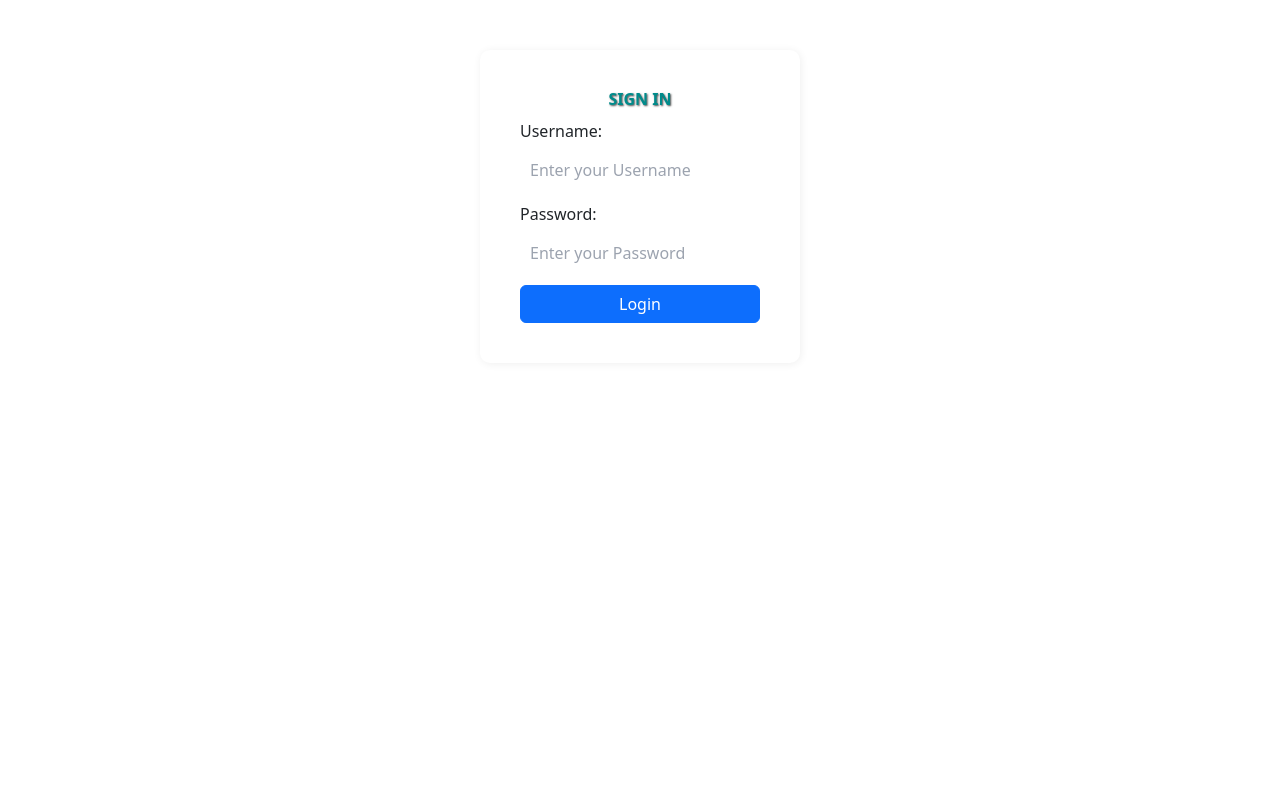
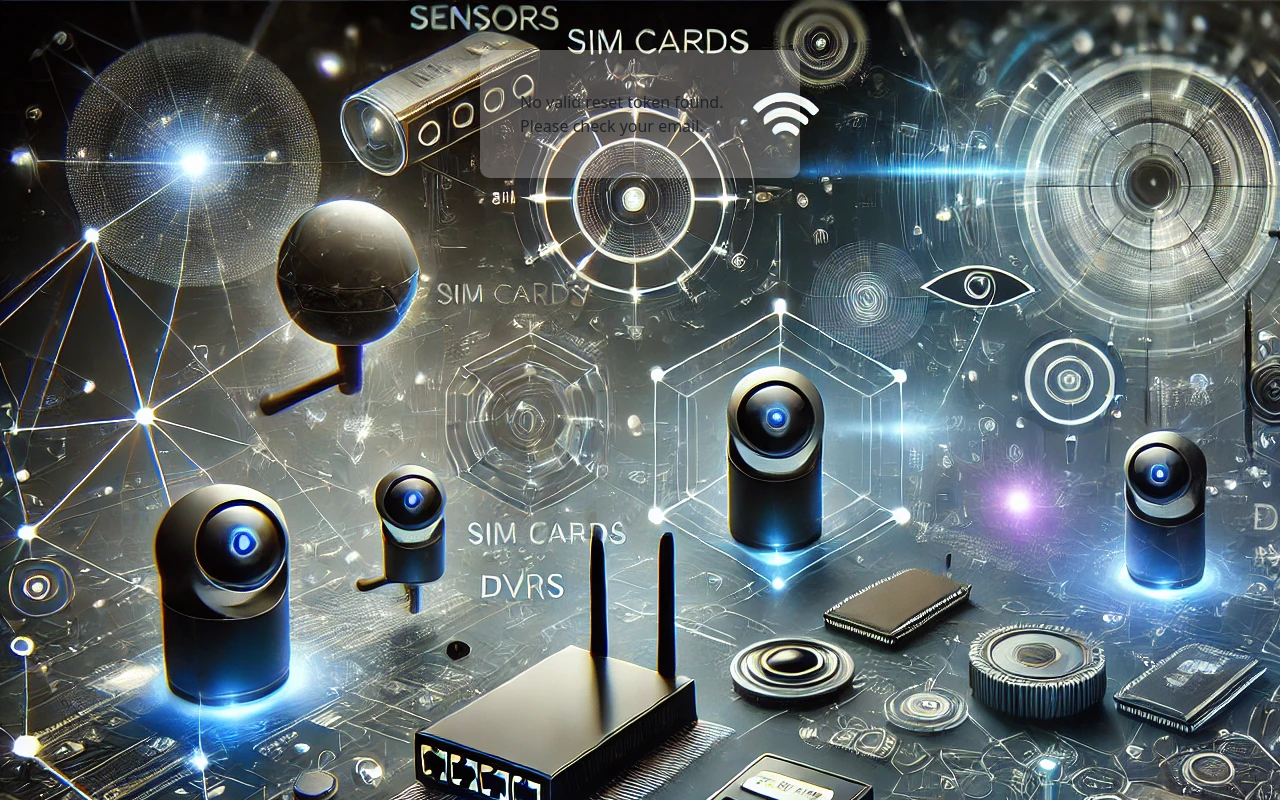
Before and after one commit to singhm720/QC_team, a React (Vite) app: page /resetpassword in a window 1280 px wide. Before the commit this address led to /login. Built offline with nearby package versions, Linux system fonts and the light colour scheme.

Commit message:
woking on emailpass

```diff
--- a/src/App.css
+++ b/src/App.css
@@ -22,13 +22,13 @@
 
   /* for login component */
   body{
-    background-color: aliceblue;
+    background-color: rgba(240, 243, 255, 0);
+    background-image: url('/public/loginbackg.webp');
   }
   .addUser {
-    background-color: white;
+    background-color: rgba(247, 242, 242, 0.281);
     width: 25%;
     margin: 50px auto;
-    /* margin in top and bottom will be 50px  */
     /* left and right auto  */
     padding: 40px;
     border-radius: 10px;
--- a/src/App.jsx
+++ b/src/App.jsx
@@ -3,6 +3,7 @@ import './App.css';
 import Sidebar from './components/Sidebar';
 import Dashboard from './components/Dashboard';
 import Login from './components/Login';
+import ResetPassword from './components/resetpassword'
 import { BrowserRouter as Router, Routes, Route, Navigate } from 'react-router-dom';
 
 function App() {
@@ -17,6 +18,7 @@ function App() {
     <Router>
       <div className="flex">
         <Routes>
+          <Route path="/resetpassword" element={<ResetPassword />} />
           <Route path="/login" element={<Login onLoginSuccess={handleLoginSuccess} />} />
 
           {/* Protected Routes for authenticated users */}
@@ -36,9 +38,6 @@ function App() {
               )
             }
           />
-
-          {/* Redirect to login by default */}
-          <Route path="*" element={<Navigate to="/login" />} />
         </Routes>
       </div>
     </Router>
--- a/src/components/Login.jsx
+++ b/src/components/Login.jsx
@@ -4,52 +4,79 @@ import "../App.css";
 import url from "../config";
 
 const Login = ({ onLoginSuccess }) => {
-  const [username, setUsername] = useState(''); // Changed from email to username
+  const [username, setUsername] = useState('');
   const [password, setPassword] = useState('');
+  const [isForgetPassword, setIsForgetPassword] = useState(false); // Toggle between forms
+  const [email, setEmail] = useState(''); // For forget password
   const navigate = useNavigate();
 
-  const handleSubmit = (e) => {
+  const handleLoginSubmit = (e) => {
     e.preventDefault();
-    fetch(`${url}login`, { // Remove query parameters
+    fetch(`${url}login`, {
       method: 'POST',
       headers: {
-        'Content-Type': 'application/json', // Set the content type
+        'Content-Type': 'application/json',
       },
-      body: JSON.stringify({ username, password }), // Send username and password as JSON
+      body: JSON.stringify({ username, password }),
     })
-      .then(response => response.json())
-      .then(data => {
-        if (data.message === "Login successful") { // Match the message from backend
-          onLoginSuccess(); // Call parent function to set login status
+      .then((response) => response.json())
+      .then((data) => {
+        if (data.message === "Login successful") {
+          onLoginSuccess();
           sessionStorage.setItem("email_id", username);
-          navigate('/dashboard'); // Redirect to dashboard
+          navigate('/dashboard');
         } else {
-          alert(data.message); // Show error message if login fails
+          alert(data.message);
         }
       })
-      .catch(error => {
-        console.error('Error:', error);
+      .catch((error) => {
         alert('There was an error logging in.');
+      });
+  };
+
+  const handleForgetPasswordSubmit = (e) => {
+    e.preventDefault();
+    fetch(`${url}api/checkemail`, {
+      method: 'POST',
+      headers: {
+        'Content-Type': 'application/json',
+      },
+      body: JSON.stringify({ email }),
+    })
+      .then((response) => response.json())
+      .then((data) => {
+        if (data.success) {  // Check for success status
+          alert('A password reset link has been sent to your email.');
+        } else if (data.error) {
+          alert(data.error);  // Display the error message if exists
+        } else {
+          alert('Something went wrong.');
+        }
+      })
+      .catch((error) => {
+        alert('There was an error processing your request.');
       });
   };
 
   return (
     <div className="addUser">
+      {!isForgetPassword ? (
+        <>
           <h3>Sign in</h3>
-      <form className="addUserForm" onSubmit={handleSubmit}>
+          <form className="addUserForm" onSubmit={handleLoginSubmit}>
             <div className="inputGroup">
-          <label htmlFor="username">Username:</label> {/* Changed from email to username */}
+              <label htmlFor="username">Username:</label>
               <input
                 type="text"
-            id="username" // Changed from email to username
-            name="username" // Changed from email to username
+                id="username"
+                name="username"
                 autoComplete="off"
-            placeholder="Enter your Username" // Changed placeholder
-            value={username} // Changed from email to username
-            onChange={(e) => setUsername(e.target.value)} // Changed from email to username
+                placeholder="Enter your Username"
+                value={username}
+                onChange={(e) => setUsername(e.target.value)}
                 required
               />
-          <label htmlFor="password">Password:</label> {/* Changed to lowercase */}
+              <label htmlFor="password">Password:</label>
               <input
                 type="password"
                 id="password"
@@ -63,8 +90,54 @@ const Login = ({ onLoginSuccess }) => {
               <button type="submit" className="btn btn-primary">
                 Login
               </button>
+              <p
+                style={{
+                  textAlign: "right",
+                  cursor: "pointer",
+                  color: "blue",
+                  textDecoration: "underline",
+                }}
+                onClick={() => setIsForgetPassword(true)} // Toggle form
+              >
+                Forget password?
+              </p>
             </div>
           </form>
+        </>
+      ) : (
+        <>
+          <h3>Forget Password</h3>
+          <form className="addUserForm" onSubmit={handleForgetPasswordSubmit}>
+            <div className="inputGroup">
+              <label htmlFor="email">Enter your Email ID:</label>
+              <input
+                type="email"
+                id="email"
+                name="email"
+                autoComplete="off"
+                placeholder="Enter your Email ID"
+                value={email}
+                onChange={(e) => setEmail(e.target.value)}
+                required
+              />
+              <button type="submit" className="btn btn-primary">
+                Submit
+              </button>
+              <p
+                style={{
+                  textAlign: "right",
+                  cursor: "pointer",
+                  color: "blue",
+                  textDecoration: "underline",
+                }}
+                onClick={() => setIsForgetPassword(false)} // Toggle back
+              >
+                Back to Sign In
+              </p>
+            </div>
+          </form>
+        </>
+      )}
     </div>
   );
 };
--- /dev/null
+++ b/src/components/resetpassword.jsx
@@ -0,0 +1,96 @@
+import React, { useState, useEffect } from "react";
+import { useNavigate, useLocation } from "react-router-dom";
+import "../App.css"; // Ensure the CSS file is correctly imported
+import url from "../config";
+import { PiColumnsPlusLeft } from "react-icons/pi";
+
+const ResetPassword = () => {
+  const [newPassword, setNewPassword] = useState('');
+  const [confirmPassword, setConfirmPassword] = useState('');
+  const [token, setToken] = useState(null);
+  const [errorMessage, setErrorMessage] = useState('');
+  const navigate = useNavigate();
+  const location = useLocation();
+
+  useEffect(() => {
+    // Get the reset token from the query parameters
+    const queryParams = new URLSearchParams(location.search);
+    const resetToken = queryParams.get('token');
+    setToken(resetToken);
+
+    if (!resetToken) {
+      setErrorMessage("No valid reset token found. Please check your email.");
+    }
+  }, [location]);
+
+  const handleResetSubmit = (e) => {
+    e.preventDefault();
+    if (newPassword !== confirmPassword) {
+      setErrorMessage("Passwords do not match.");
+      return;
+    }
+    fetch(`${url}api/resetpassword`, {
+      method: 'POST',
+      headers: {
+        'Content-Type': 'application/json',
+      },
+      body: JSON.stringify({ token, newPassword }),
+    })
+      .then((response) => response.json())
+      .then((data) => {
+        if (data.success) {
+          alert("Password reset successful. You can now log in with your new password.");
+          navigate('/login');
+        } else {
+          setErrorMessage(data.error || "There was an error resetting your password.");
+        }
+      })
+      .catch((error) => {
+        setErrorMessage("There was an error processing your request.");
+      });
+  };
+
+  return (
+    <div className="addUser">
+      {token ? (
+        <div>
+          <h3>Reset Your Password</h3>
+          {errorMessage && <p style={{ color: "red" }}>{errorMessage}</p>}
+          <form className="addUserForm" onSubmit={handleResetSubmit}>
+            <div className="inputGroup">
+              <label htmlFor="newPassword">New Password:</label>
+              <input
+                type="password"
+                id="newPassword"
+                name="newPassword"
+                autoComplete="off"
+                placeholder="Enter your new password"
+                value={newPassword}
+                onChange={(e) => setNewPassword(e.target.value)}
+                required
+              />
+              <label htmlFor="confirmPassword">Confirm Password:</label>
+              <input
+                type="password"
+                id="confirmPassword"
+                name="confirmPassword"
+                autoComplete="off"
+                placeholder="Confirm your new password"
+                value={confirmPassword}
+                onChange={(e) => setConfirmPassword(e.target.value)}
+                required
+              />
+              <button type="submit" className="btn btn-primary">
+                Reset Password
+              </button>
+            </div>
+          </form>
+        </div>
+      ) : (
+        <p>No valid reset token found. Please check your email.</p>
+      )}
+    </div>
+  );
+};
+
+export default ResetPassword;
```
Also changed, not shown: src/webpage/senserstatus.jsx (+13 -2 lines), public/loginbackg.webp (added). Lines whose indentation alone changed are shown as unchanged.
